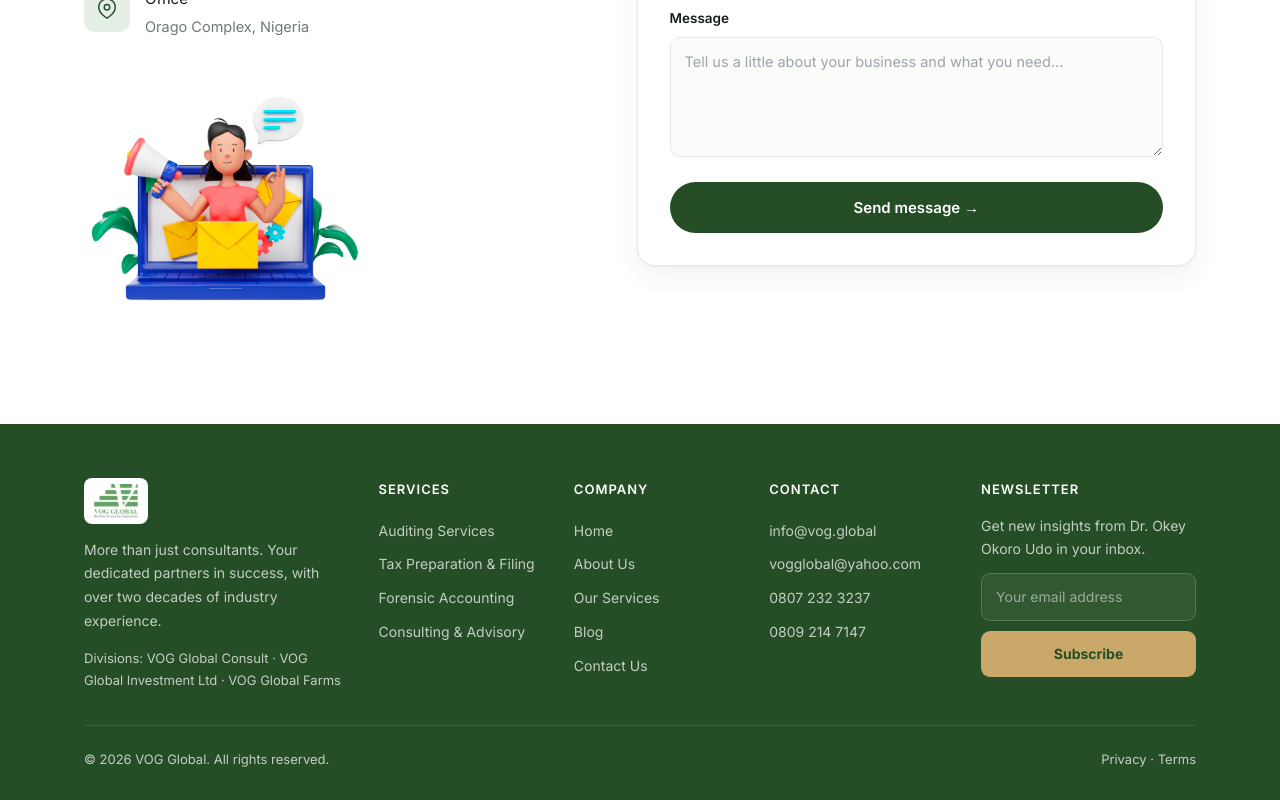
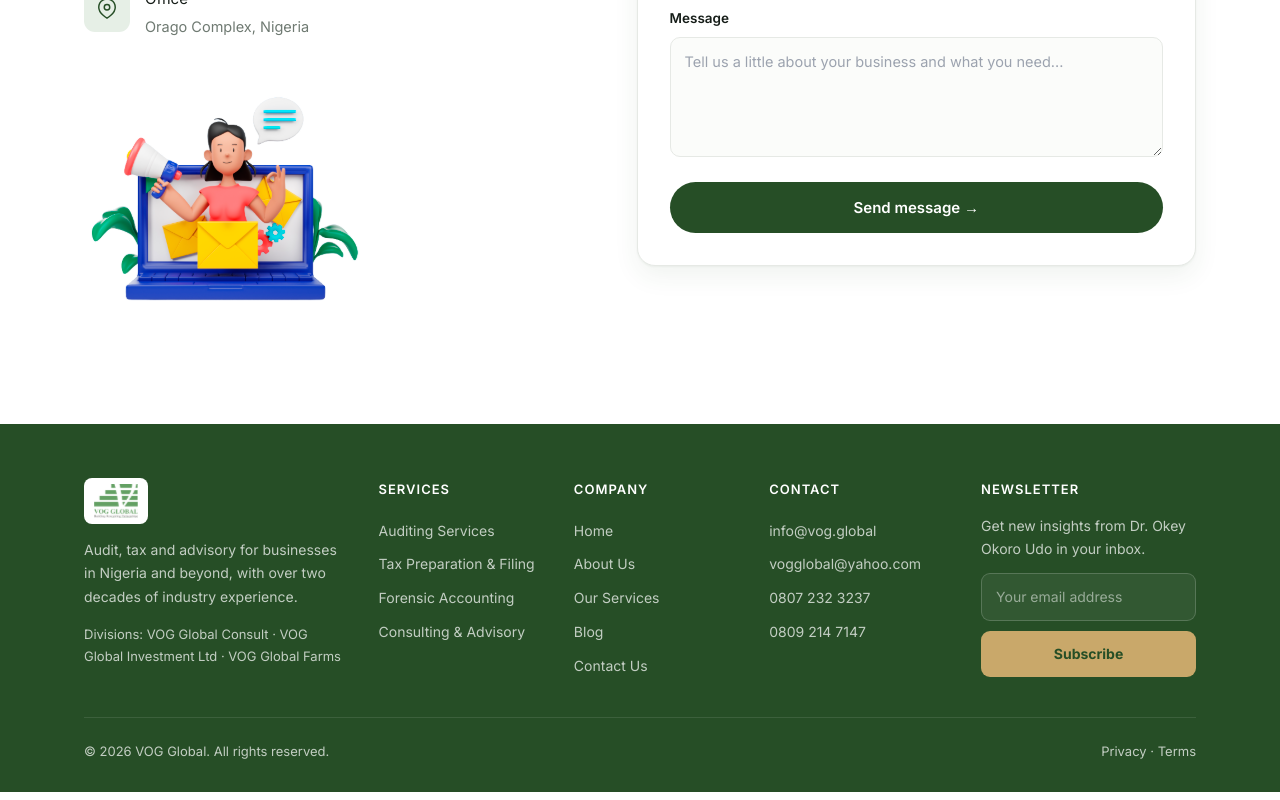
Before and after one commit to raji2004/vog-tech, a Next.js app: page /contact in a window 1280 px wide. Shown: the part 759-1559 px from the top of the page. Built offline with nearby package versions, Linux system fonts and the light colour scheme.

Commit message:
Copy: new footer tagline

```diff
--- a/src/components/footer.tsx
+++ b/src/components/footer.tsx
@@ -8,7 +8,7 @@ export const Footer = () => {
           <div>
             <img className="foot-logo" src="/icon/logo.svg" alt="VOG Global" />
             <p className="desc">
-              More than just consultants. Your dedicated partners in success, with over two
+              Audit, tax and advisory for businesses in Nigeria and beyond, with over two
               decades of industry experience.
             </p>
             <div style={{ fontSize: "13px" }}>
```
